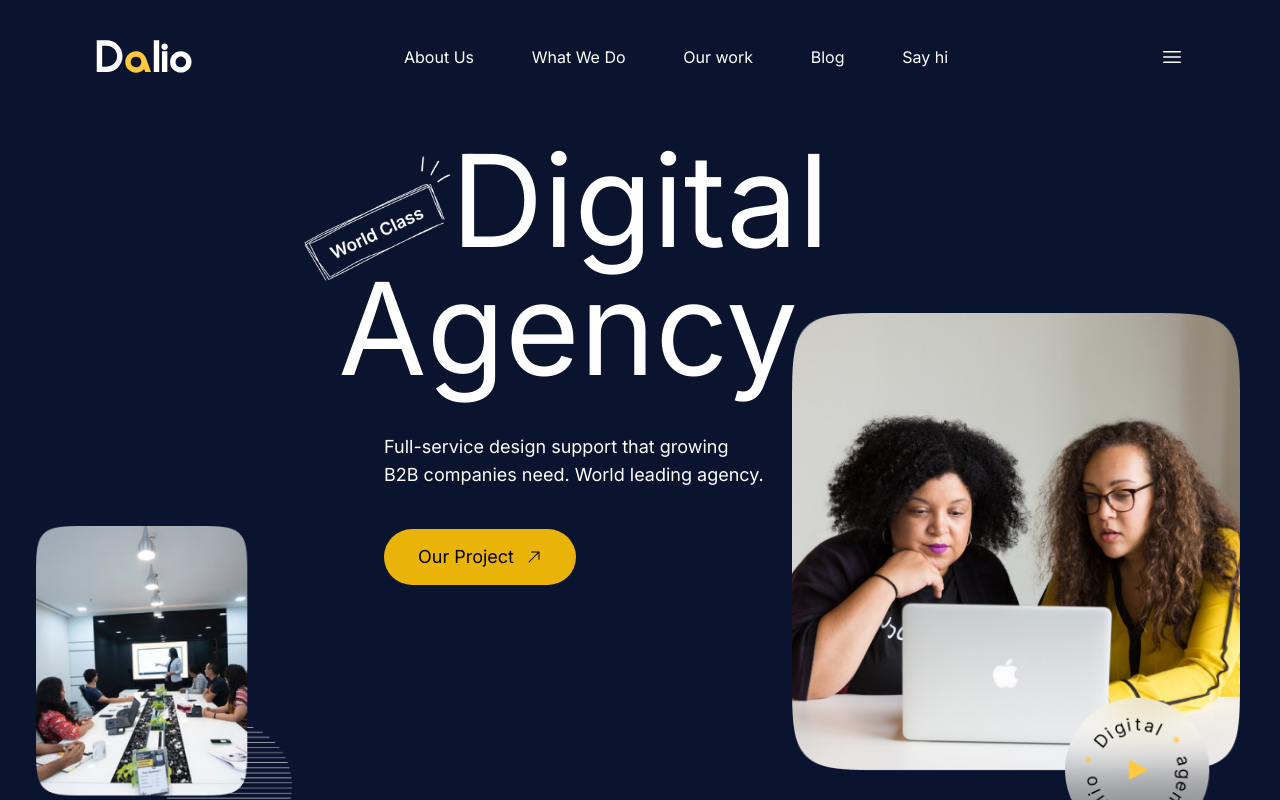
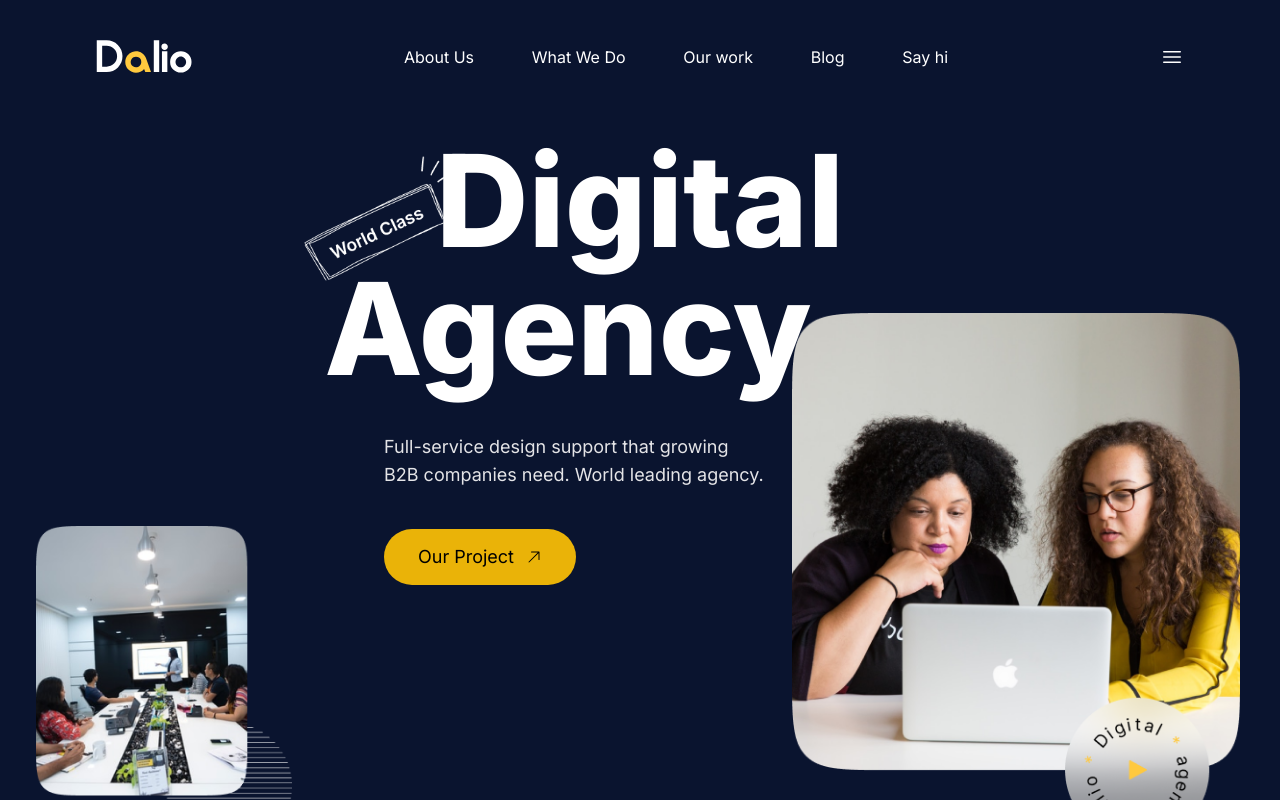
Before and after one commit to Kerotobil/bykr-case, a Next.js app: page / in a window 1280 px wide. Shown: the top 800 px of the page. Built offline with nearby package versions, Linux system fonts and the light colour scheme.

Commit message:
Edit initial component font

```diff
--- a/components/Home/InitialLayout.tsx
+++ b/components/Home/InitialLayout.tsx
@@ -4,7 +4,7 @@ import { Button } from '../General/button';
 export const InitialLayout = () => {
   return (
     <div className="relative pb-56 ">
-      <div className="relative text-center text-9xl">
+      <div className="relative text-center text-9xl font-extrabold">
         <h1 className="">Digital</h1>
         <h1 className="pr-36">Agency</h1>
         <div className="absolute top-0 left-24 md:left-24 lg:left-52 xl:left-72">
@@ -24,7 +24,9 @@ export const InitialLayout = () => {
         </div>
       </div>
       <div className="mt-10 max-w-lg pr-32 mx-auto">
-        <p className="text-lg">Full-service design support that growing B2B companies need. World leading agency.</p>
+        <p className="text-lg text-zinc-200">
+          Full-service design support that growing B2B companies need. World leading agency.
+        </p>
         <Button text="Our Project" />
       </div>
       <div className="mt-10 mx-auto "></div>
```
